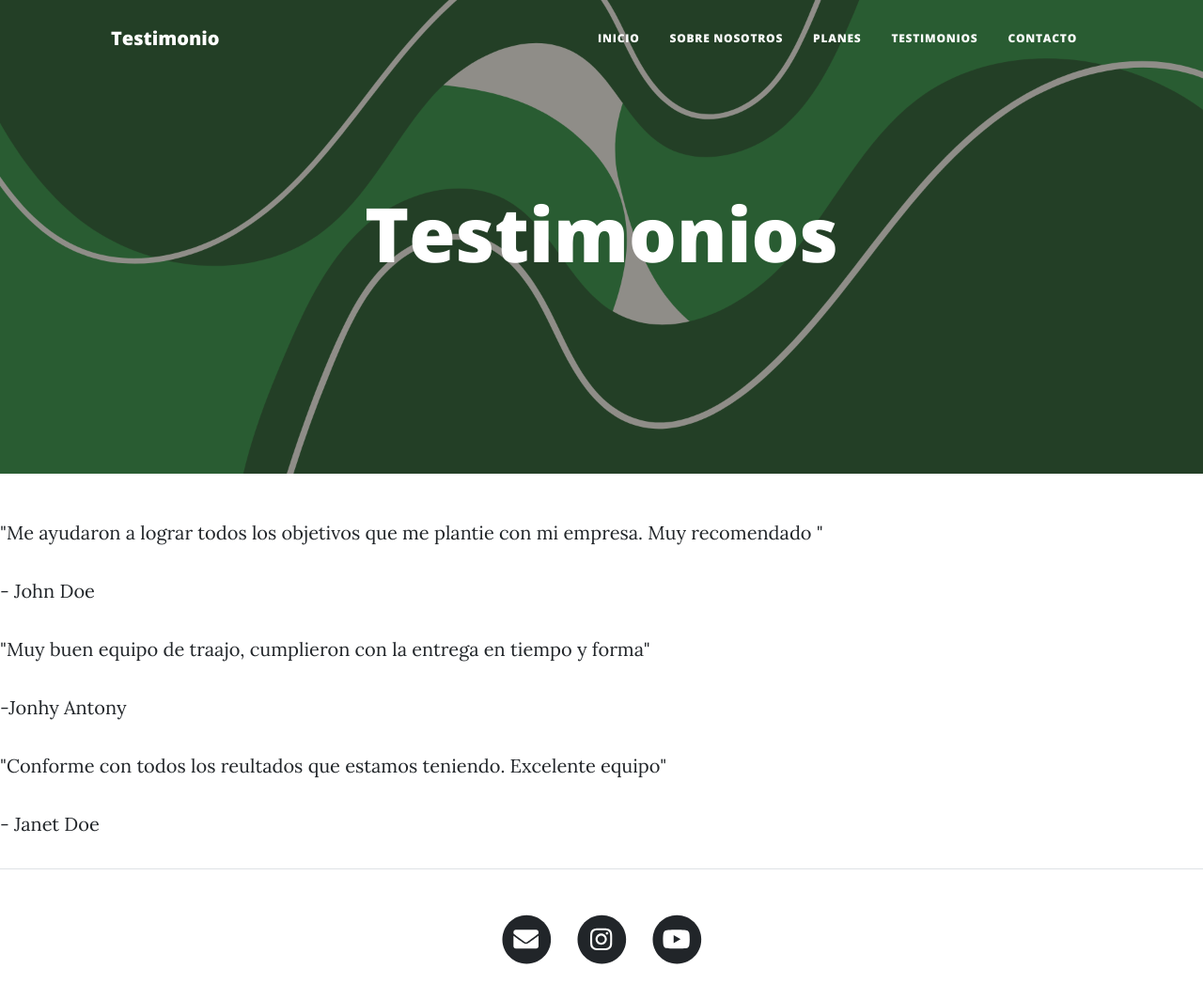
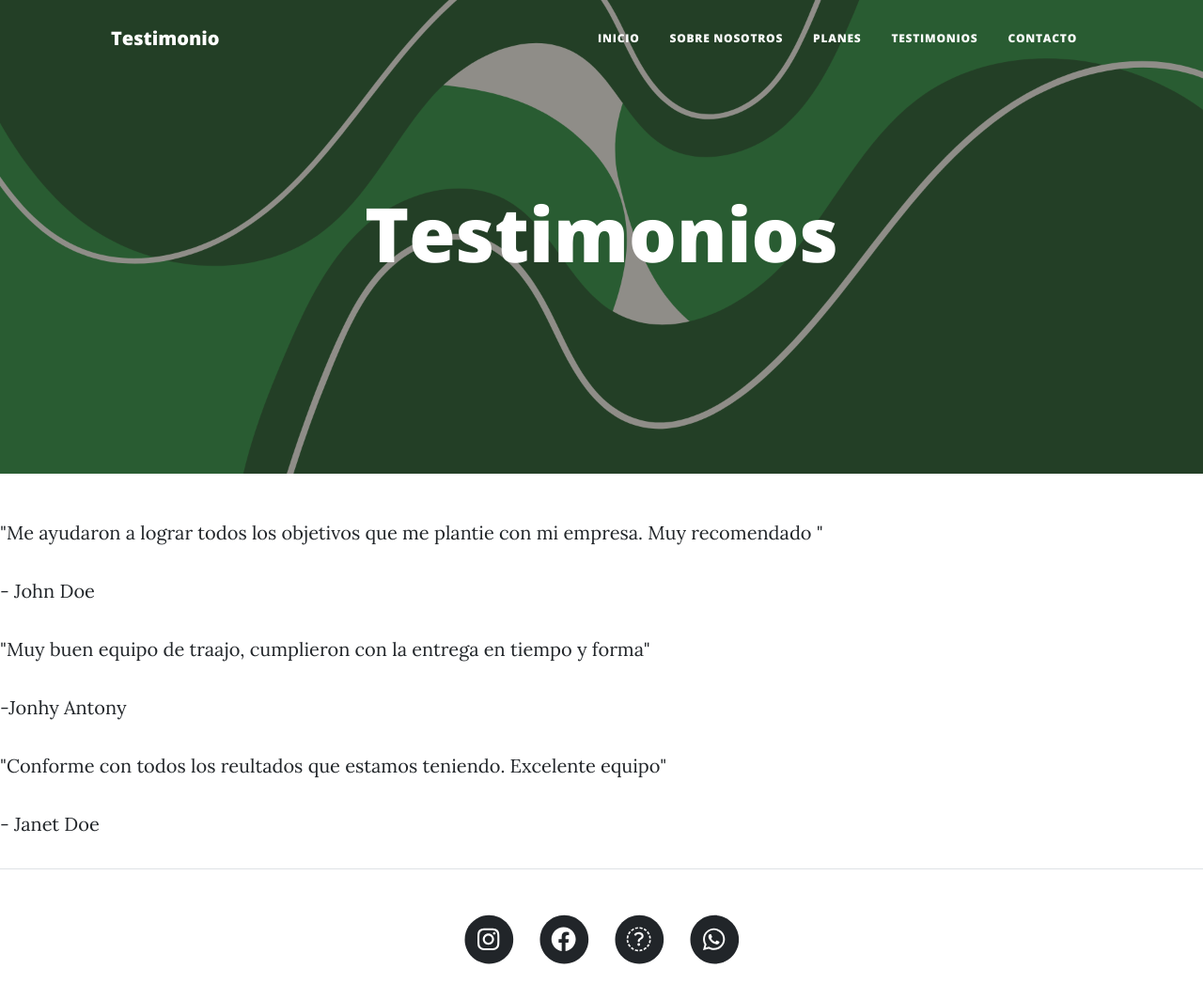
Before and after one commit to GuadaW/PANDASITE, a website: page pages/Testimonios.html in a window 1280 px wide. Shown: the whole page at 94% size. Drawn offline with nearby package versions, Linux system fonts and the light colour scheme; files that its build step writes are made by us from their sources.

Commit message:
Update Testimonios.html

```diff
--- a/pages/Testimonios.html
+++ b/pages/Testimonios.html
@@ -62,20 +62,13 @@
   </div>
 
     <footer class="border-top">
+        </div>
         <div class="container px-4 px-lg-5">
             <div class="row gx-4 gx-lg-5 justify-content-center">
                 <div class="col-md-10 col-lg-8 col-xl-7">
                     <ul class="list-inline text-center">
                         <li class="list-inline-item">
-                <a href="">
-                    <span class="fa-stack fa-lg">
-                        <i class="fas fa-circle fa-stack-2x"></i>
-                        <i class="fa fa-envelope fa-stack-1x fa-inverse"></i>
-                    </span>
-                </a>
-                </li>
-                <li class="list-inline-item">
-                <a href="">
+                        <a href="https://www.instagram.com/panda.site/">
                             <span class="fa-stack fa-lg">
                                 <i class="fas fa-circle fa-stack-2x"></i>
                                 <i class="fab fa-instagram fa-stack-1x fa-inverse"></i>
@@ -83,10 +76,26 @@
                         </a>
                         </li>
                         <li class="list-inline-item">
-                <a href="">
+                        <a href="https://www.facebook.com/profile.php?id=100069152454091">
                             <span class="fa-stack fa-lg">
                                 <i class="fas fa-circle fa-stack-2x"></i>
-                        <i class="fab fa-youtube fa-stack-1x fa-inverse"></i>
+                                <i class="fab fa-facebook fa-stack-1x fa-inverse"></i>
+                            </span>
+                        </a>
+                        </li>
+                        <li class="list-inline-item">
+                            <a href= "">
+                                <span class="fa-stack fa-lg">
+                                    <i class="fas fa-circle fa-stack-2x"></i>
+                                    <i class="fab fa-gmail fa-stack-1x fa-inverse"></i>
+                                </span>
+                            </a>
+                            </li>
+                        <li class="list-inline-item">
+                            <a href= "">
+                                <span class="fa-stack fa-lg">
+                                    <i class="fas fa-circle fa-stack-2x"></i>
+                                    <i class="fab fa-whatsapp fa-stack-1x fa-inverse"></i>
                                 </span>
                             </a>
                             </li>
```
Lines whose indentation alone changed are shown as unchanged.
